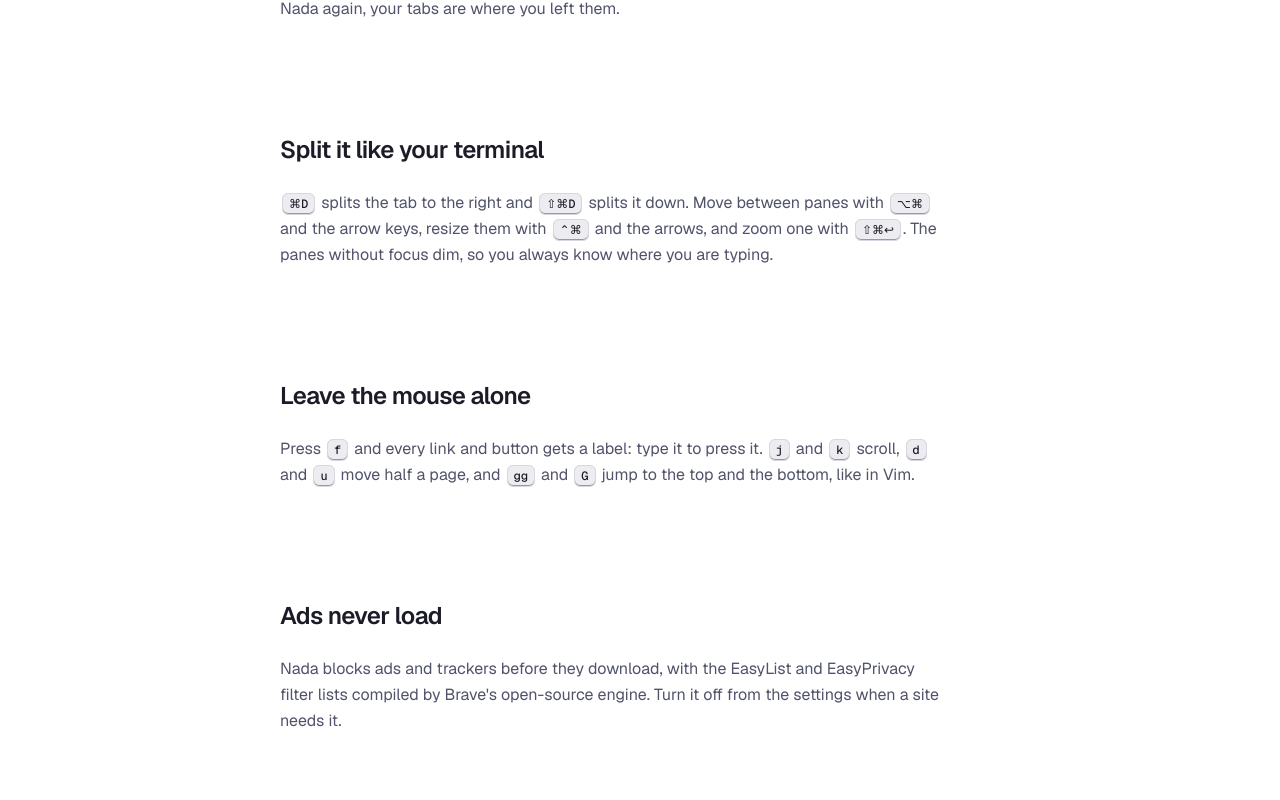
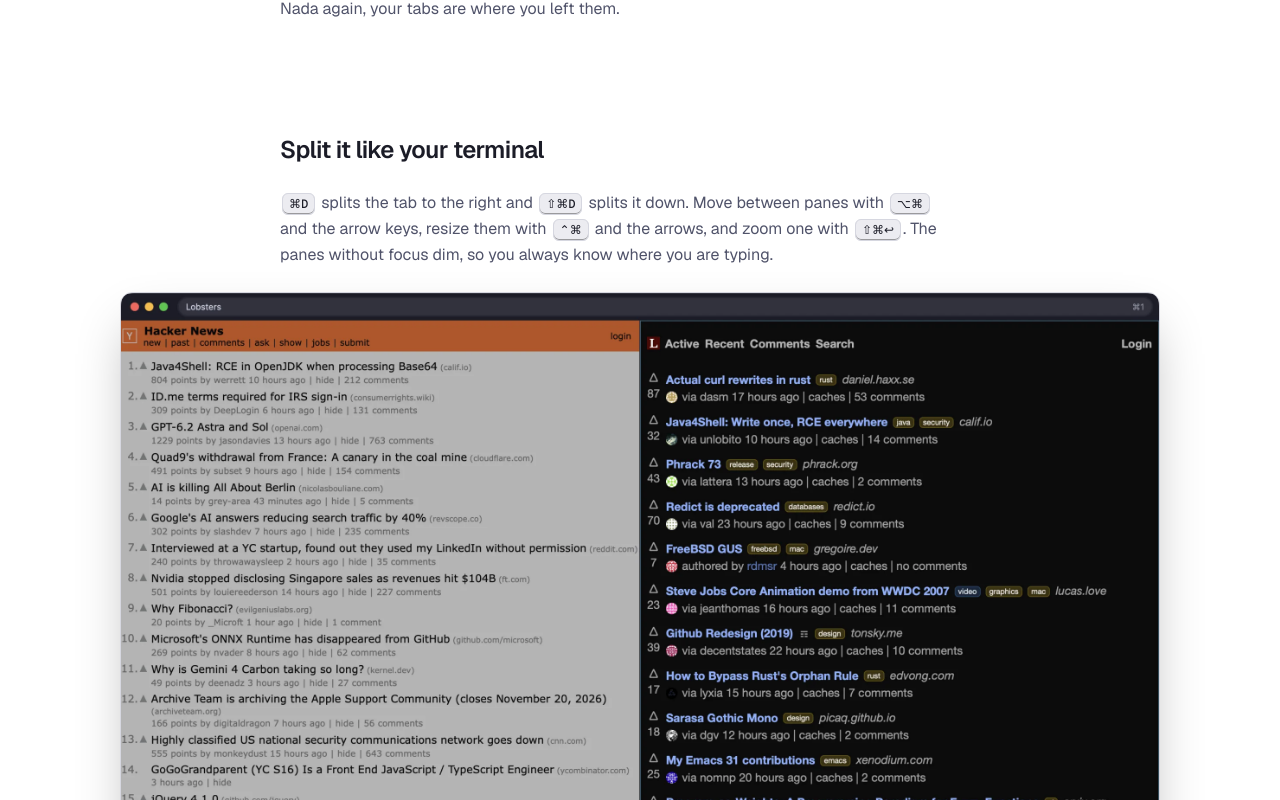
Before and after one commit to vigosan/nada, a Next.js app in the folder web/: page / in a window 1280 px wide. Shown: the part 1420-2220 px from the top of the page. Built offline with nearby package versions, Linux system fonts and the light colour scheme.

Commit message:
Show a real screenshot of two pages in split panes on the website

```diff
--- a/web/components/Home.tsx
+++ b/web/components/Home.tsx
@@ -35,6 +35,19 @@ export function Home({ c }: { c: Content }) {
           <p className="max-w-2xl text-pretty leading-relaxed">
             <Keys text={section.text} />
           </p>
+          {"shot" in section && (
+            <div className={wide}>
+              <img
+                data-testid="panes-shot"
+                src="/panes.webp"
+                alt={section.shot}
+                width={2400}
+                height={1500}
+                loading="lazy"
+                className="h-auto w-full rounded-xl border border-line shadow-2xl shadow-black/30"
+              />
+            </div>
+          )}
         </article>
       ))}
       <article className="flex flex-col gap-6">
--- a/web/content.ts
+++ b/web/content.ts
@@ -55,6 +55,7 @@ const en = {
       {
         title: "Split it like your terminal",
         text: "[⌘D] splits the tab to the right and [⇧⌘D] splits it down. Move between panes with [⌥⌘] and the arrow keys, resize them with [⌃⌘] and the arrows, and zoom one with [⇧⌘↩]. The panes without focus dim, so you always know where you are typing.",
+        shot: "Nada with Hacker News and Lobsters open side by side in two panes",
       },
       {
         title: "Leave the mouse alone",
@@ -218,6 +219,7 @@ const es: Content = {
       {
         title: "Divídelo como tu terminal",
         text: "[⌘D] divide la pestaña a la derecha y [⇧⌘D] la divide hacia abajo. Muévete entre paneles con [⌥⌘] y las flechas, cambia su tamaño con [⌃⌘] y las flechas, y amplía uno con [⇧⌘↩]. Los paneles sin foco se oscurecen, para que siempre sepas dónde escribes.",
+        shot: "Nada con Hacker News y Lobsters abiertos uno al lado del otro en dos paneles",
       },
       {
         title: "Deja el ratón quieto",
```
Also changed, not shown: web/public/panes.webp (added), 1 other file (tests, documents, lock files or other folders).
